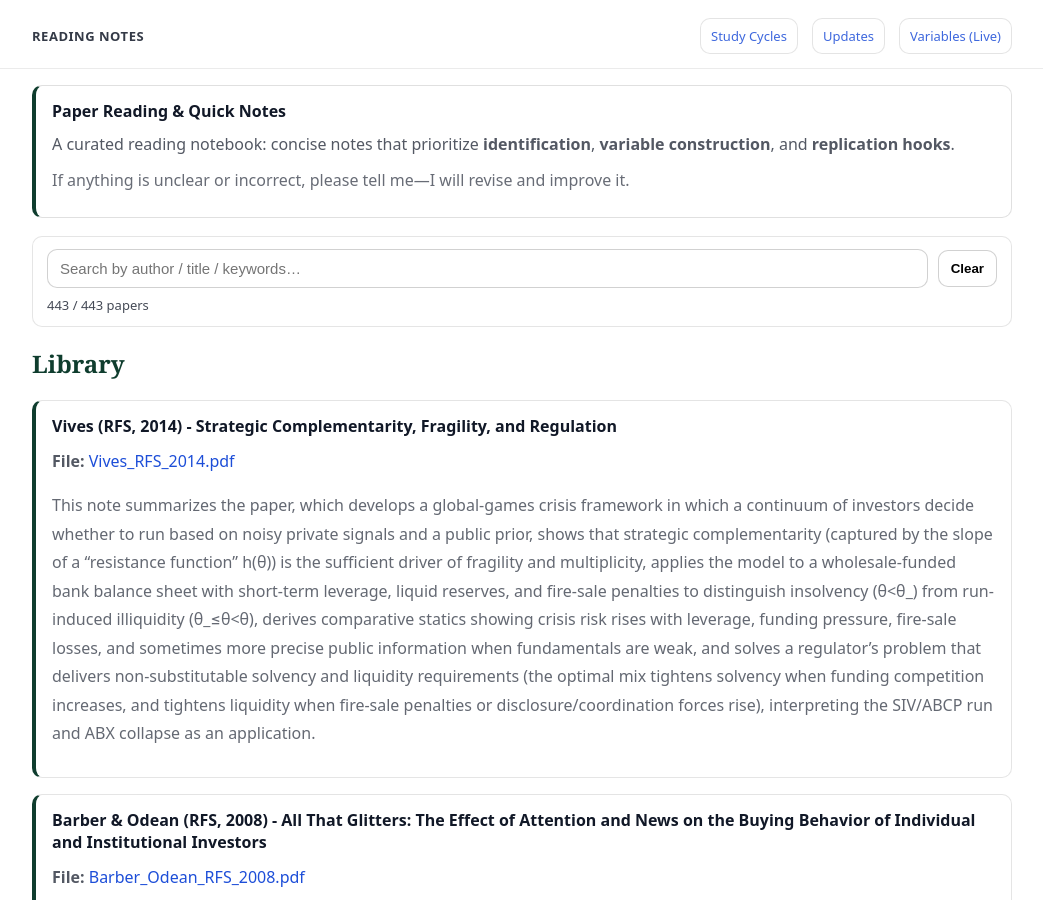
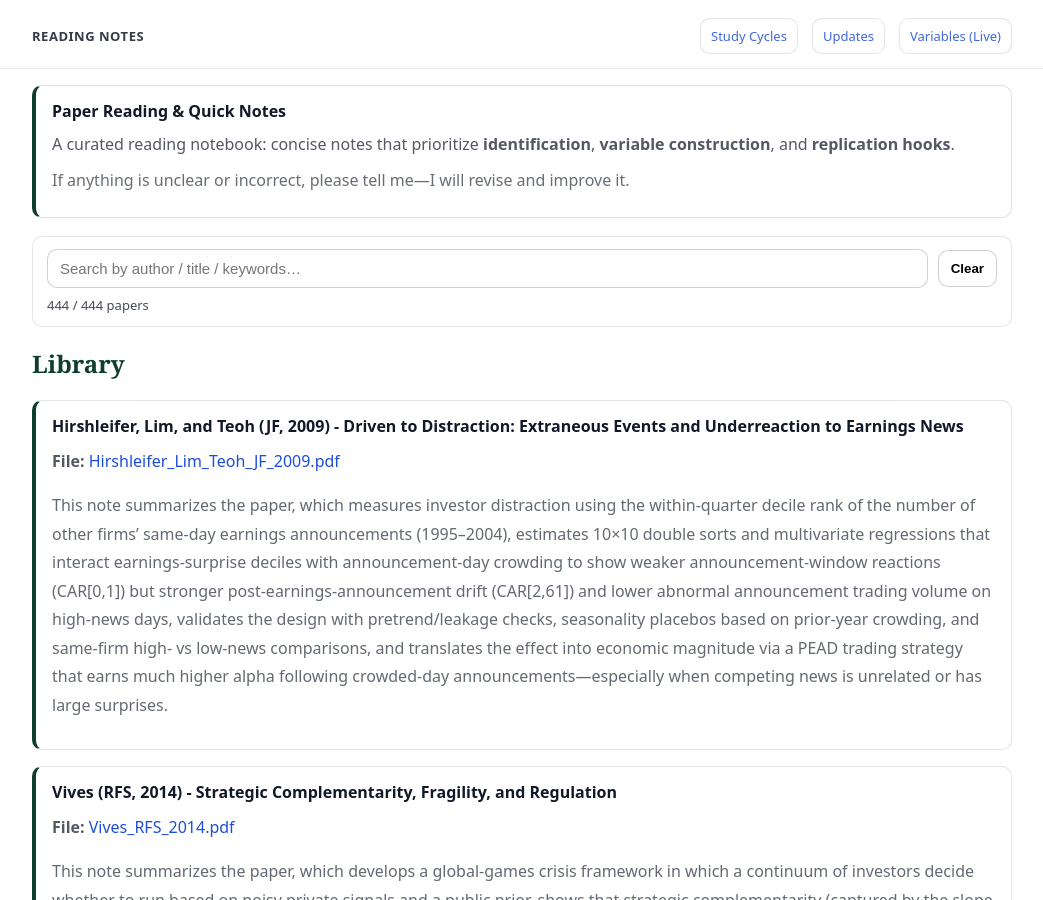
Before and after one commit to yaxinzn/study-archive, a Jekyll site: the page built from reading/index.md, in a window 1280 px wide and 900 px high. Shown: the whole window, without its empty margins (118-1161 px from the left). Built offline with Jekyll 4.4.1, drawn with Linux system fonts in a browser that asks for light colours.

Commit message:
Reading: add/update Hirshleifer_Lim_Teoh_JF_2009.pdf

```diff
--- a/_data/reading.yml
+++ b/_data/reading.yml
@@ -1,3 +1,7 @@
+- title: "Hirshleifer, Lim, and Teoh (JF, 2009) - Driven to Distraction: Extraneous Events and Underreaction to Earnings News"
+  file: "Hirshleifer_Lim_Teoh_JF_2009.pdf"
+  desc: "This note summarizes the paper, which measures investor distraction using the within-quarter decile rank of the number of other firms’ same-day earnings announcements (1995–2004), estimates 10×10 double sorts and multivariate regressions that interact earnings-surprise deciles with announcement-day crowding to show weaker announcement-window reactions (CAR[0,1]) but stronger post-earnings-announcement drift (CAR[2,61]) and lower abnormal announcement trading volume on high-news days, validates the design with pretrend/leakage checks, seasonality placebos based on prior-year crowding, and same-firm high- vs low-news comparisons, and translates the effect into economic magnitude via a PEAD trading strategy that earns much higher alpha following crowded-day announcements—especially when competing news is unrelated or has large surprises."
+
 - title: "Vives (RFS, 2014) - Strategic Complementarity, Fragility, and Regulation"
   file: "Vives_RFS_2014.pdf"
   desc: "This note summarizes the paper, which develops a global-games crisis framework in which a continuum of investors decide whether to run based on noisy private signals and a public prior, shows that strategic complementarity (captured by the slope of a “resistance function” h(θ)) is the sufficient driver of fragility and multiplicity, applies the model to a wholesale-funded bank balance sheet with short-term leverage, liquid reserves, and fire-sale penalties to distinguish insolvency (θ<θ_) from run-induced illiquidity (θ_≤θ<θ), derives comparative statics showing crisis risk rises with leverage, funding pressure, fire-sale losses, and sometimes more precise public information when fundamentals are weak, and solves a regulator’s problem that delivers non-substitutable solvency and liquidity requirements (the optimal mix tightens solvency when funding competition increases, and tightens liquidity when fire-sale penalties or disclosure/coordination forces rise), interpreting the SIV/ABCP run and ABX collapse as an application."
```
Also changed, not shown: 1 other file.
